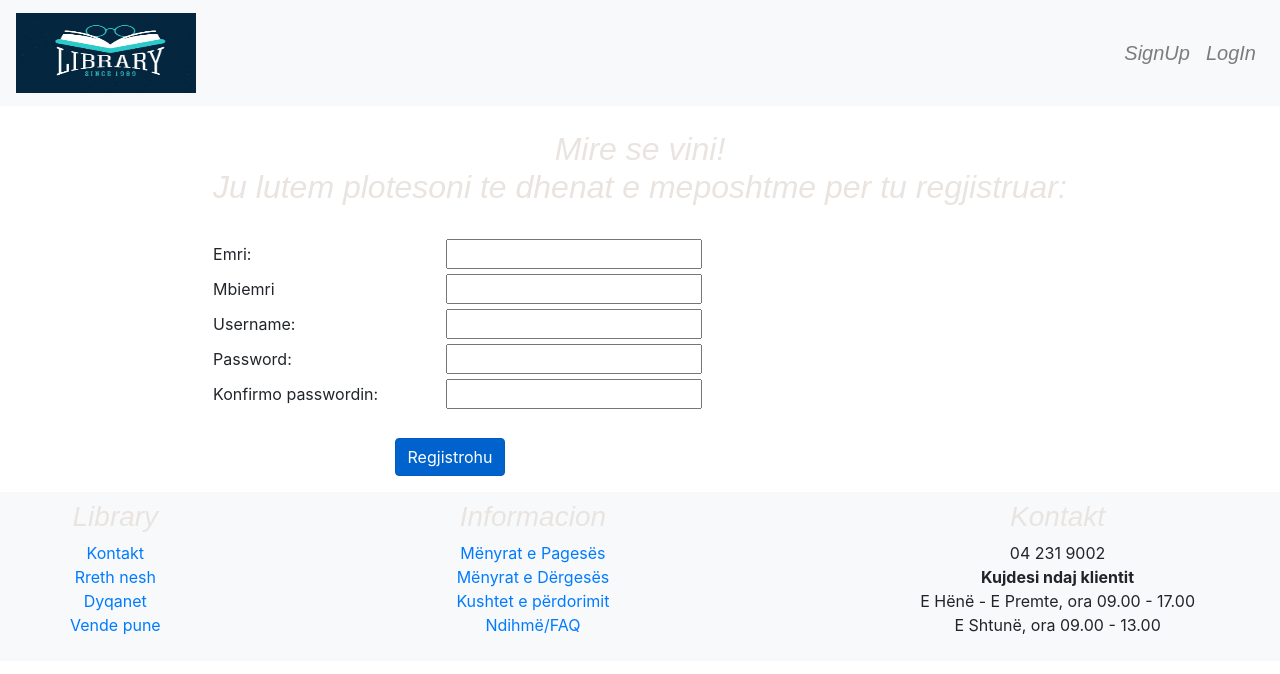
After one commit to megan0/library, a PHP site: page /signup.php in a window 1280 px wide. The commit adds this page. Shown: the top 674 px of the page. Run offline with PHP 8.4, Linux system fonts and the light colour scheme.

Commit message:
front-end 2 fq

```diff
--- a/header.php
+++ b/header.php
@@ -2,10 +2,10 @@
 
 <div>
    <nav class="navbar navbar-expand-sm bg-light navbar-light">
-       <a class="navbar-brand" href="#"><img src='foto/logo.jpg'  width=180 height=80></a>
+       <a class="navbar-brand" href="home.php"><img src='foto/logo.jpg'  width=180 height=80></a>
        <ul class="navbar-nav collapse navbar-collapse justify-content-end">
             <li class="nav-item">
-                <a class="nav-link nav1" href="#">SignUp</a>
+                <a class="nav-link nav1" href="signup.php">SignUp</a>
             </li>
             <li class="nav-item">
                 <a class="nav-link nav1" href="#">LogIn</a>
--- a/project.css
+++ b/project.css
@@ -27,3 +27,9 @@
     font-family: 'Ubuntu', sans-serif;
     padding: 0px 0px 0px;
 }
+.buto{
+}
+
+.l{
+    text-align: left;
+}
--- /dev/null
+++ b/signup.php
@@ -0,0 +1,53 @@
+<!doctype html>
+<html lang="en">
+  <head>
+    <title>SIgnUP</title>
+    <meta charset="utf-8">
+    <meta name="viewport" content="width=device-width, initial-scale=1, shrink-to-fit=no">
+    <link rel="stylesheet" href="project.css">
+    <link rel="stylesheet" href="https://stackpath.bootstrapcdn.com/bootstrap/4.3.1/css/bootstrap.min.css" integrity="sha384-ggOyR0iXCbMQv3Xipma34MD+dH/1fQ784/j6cY/iJTQUOhcWr7x9JvoRxT2MZw1T" crossorigin="anonymous">
+  </head>
+
+  <body>
+      <?php
+        include 'header.php';
+      ?>
+      <br/>
+    <div class="container text-center">
+        <div class="row">
+            <div class='col-md-12'>
+                <h2 class='h2'>Mire se vini!<br> Ju lutem plotesoni te dhenat e meposhtme per tu regjistruar:</h2>
+            </div>
+        </div>
+        <br/>
+        <div class="row">
+          <div class='col-md-8'>
+            <div class='form-group'>
+                <form action="signup_veprime.php" method="post" enctype="multipart/form-data">
+                    <label class="control-label col-sm-4 l">Emri:</label>
+                    <input type="text" name="emri"  required/><br/>
+                    <label class="control-label col-sm-4 l">Mbiemri</label>
+                    <input type="text" name="mbiemri" required/><br/>
+                    <label class="control-label col-sm-4 l">Username:</label>
+                    <input type="text" name="username" required/><br/>
+                    <label class="control-label col-sm-4 l">Password:</label>
+                    <input type="password" name="pass" required/><br/>
+                    <label class="control-label col-sm-4 l">Konfirmo passwordin:</label>
+                    <input type="password" name="passkonf" required/><br/><br/>
+                    <input type="submit" id="butt" value="Regjistrohu" class="btn btn-primary active "/>
+                </form>
+            </div>
+          </div>
+        </div>
+
+    </div>
+
+    <?php
+      include 'footer.php';
+    ?>
+
+    <script src="https://code.jquery.com/jquery-3.3.1.slim.min.js" integrity="sha384-q8i/X+965DzO0rT7abK41JStQIAqVgRVzpbzo5smXKp4YfRvH+8abtTE1Pi6jizo" crossorigin="anonymous"></script>
+    <script src="https://cdnjs.cloudflare.com/ajax/libs/popper.js/1.14.7/umd/popper.min.js" integrity="sha384-UO2eT0CpHqdSJQ6hJty5KVphtPhzWj9WO1clHTMGa3JDZwrnQq4sF86dIHNDz0W1" crossorigin="anonymous"></script>
+    <script src="https://stackpath.bootstrapcdn.com/bootstrap/4.3.1/js/bootstrap.min.js" integrity="sha384-JjSmVgyd0p3pXB1rRibZUAYoIIy6OrQ6VrjIEaFf/nJGzIxFDsf4x0xIM+B07jRM" crossorigin="anonymous"></script>
+  </body>
+</html>
```
Also changed, not shown: home.php (+4 -4 lines).
